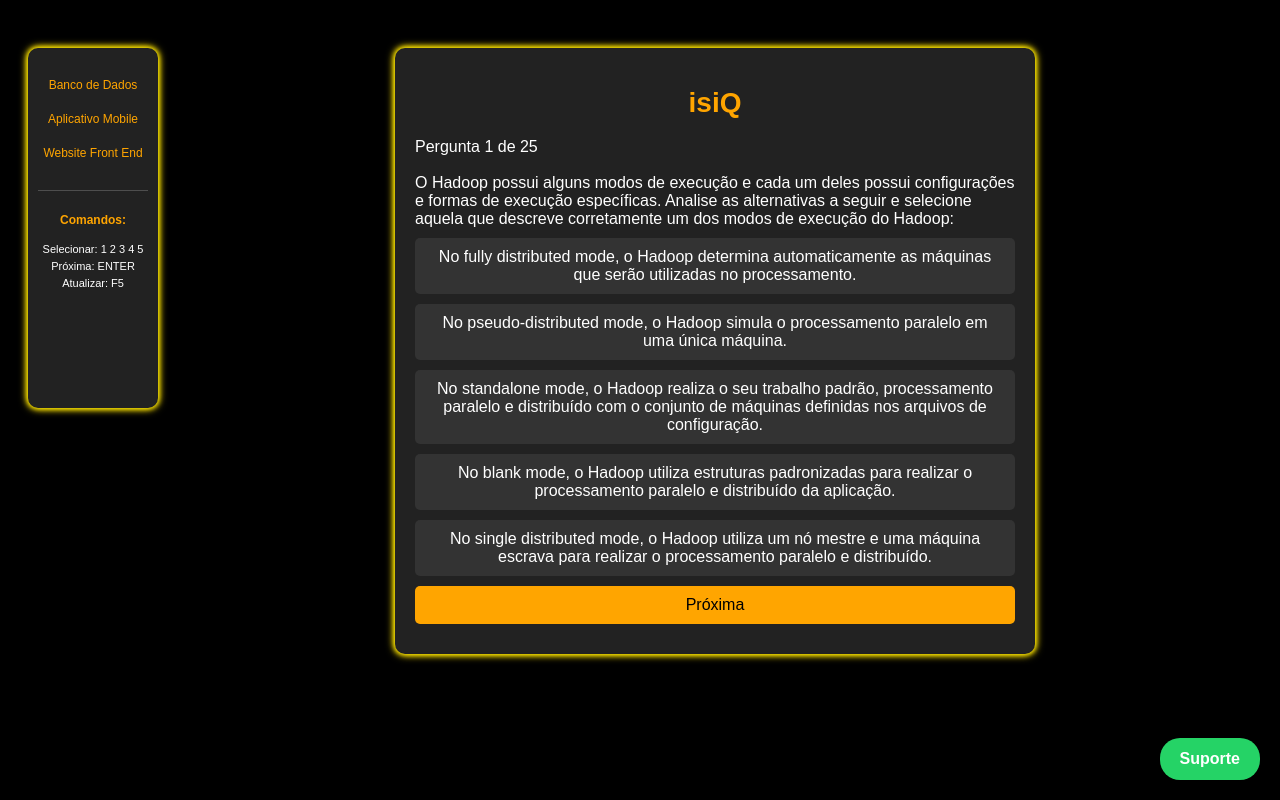
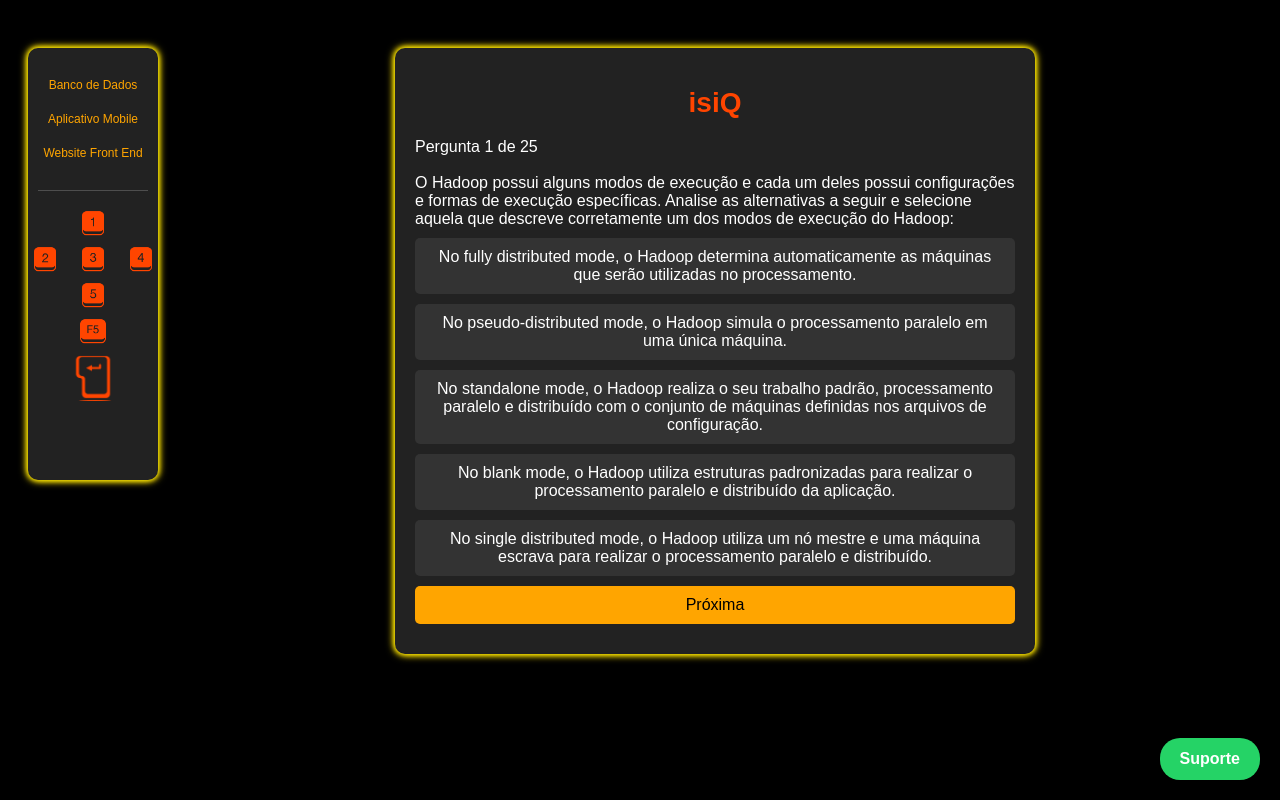
Before and after one commit to wisidev/quiz, a plain HTML site: page projeto-de-banco-de-dados.html in a window 1280 px wide. Drawn offline with Linux system fonts and the light colour scheme.

Commit message:
Adiciona teclas de instrução

```diff
--- a/assets/css/style.css
+++ b/assets/css/style.css
@@ -13,12 +13,8 @@ body {
 
 h1 {
   text-align: center;
-  color: #ffa500; /* ou outra cor */
+  color: #ff4500; /* ou outra cor */
   font-size: 28px; /* ajuste conforme o seu gosto */
-}
-
-h3 {
-  color: #ffa500;
 }
 
 .layout {
@@ -31,7 +27,7 @@ h3 {
   background-color: #222222;
   border-radius: 10px;
   padding: 20px 10px; /* Reduzi padding lateral para caber melhor */
-  height: 40vh;
+  height: 49vh;
   color: white;
   box-shadow: 0 0 5px #ffea00, 0 0 7px #ffea00, 0 0 10px #ffd700;
   text-align: center;
@@ -59,6 +55,7 @@ h3 {
 #como-usar h3 {
   font-size: 12px;
   margin-bottom: 10px;
+  color: #ff4500;
 }
 
 #como-usar ul {
@@ -186,3 +183,30 @@ h3 {
 .final-quiz {
   text-align: center;
 }
+
+#teclas-comandos {
+  margin-top: 8px;
+  display: flex;
+  justify-content: center; /* centraliza o grid dentro do flex container */
+  padding-left: 6px;
+  width: 100%; /* opcional para garantir que ocupe o espaço disponível */
+}
+
+#teclas-comandos .teclado {
+  display: grid;
+  grid-template-columns: repeat(3, 40px);
+  gap: 8px;
+  justify-content: center; /* centraliza a grade dentro do container */
+  align-items: center;
+}
+
+#teclas-comandos img {
+  width: 28px; /* tamanho padrão menor */
+  height: auto;
+}
+
+#teclas-comandos img.enter-key {
+  width: 48px; /* tecla Enter maior */
+  margin-left: -10px; /* move o Enter 10px para a esquerda */
+  height: auto;
+}
--- a/projeto-de-banco-de-dados.html
+++ b/projeto-de-banco-de-dados.html
@@ -14,12 +14,34 @@
         <a href="projeto-de-website-front-end.html">Website Front End</a>
 
         <div id="como-usar">
-          <h3>Comandos:</h3>
-          <ul>
-            <li>Selecionar: 1 2 3 4 5</li>
-            <li>Próxima: ENTER</li>
-            <li>Atualizar: F5</li>
-          </ul>
+          <div id="teclas-comandos">
+            <div class="teclado">
+              <!-- Linha 1 -->
+              <div></div>
+              <img src="assets/key/1.png" alt="1" />
+              <div></div>
+
+              <!-- Linha 2 -->
+              <img src="assets/key/2.png" alt="2" />
+              <img src="assets/key/3.png" alt="3" />
+              <img src="assets/key/4.png" alt="4" />
+
+              <!-- Linha 3 -->
+              <div></div>
+              <img src="assets/key/5.png" alt="5" />
+              <div></div>
+
+              <!-- Linha 4 -->
+              <div></div>
+              <img src="assets/key/f5.png" alt="F5" />
+              <div></div>
+
+              <!-- Linha 5 -->
+              <div></div>
+              <img src="assets/key/enter.png" alt="Enter" class="enter-key" />
+              <div></div>
+            </div>
+          </div>
         </div>
       </div>
 
```
Also changed, not shown: assets/key/1.png (added), assets/key/2.png (added), assets/key/3.png (added), assets/key/4.png (added), assets/key/5.png (added), assets/key/enter.png (added), assets/key/f5.png (added).
